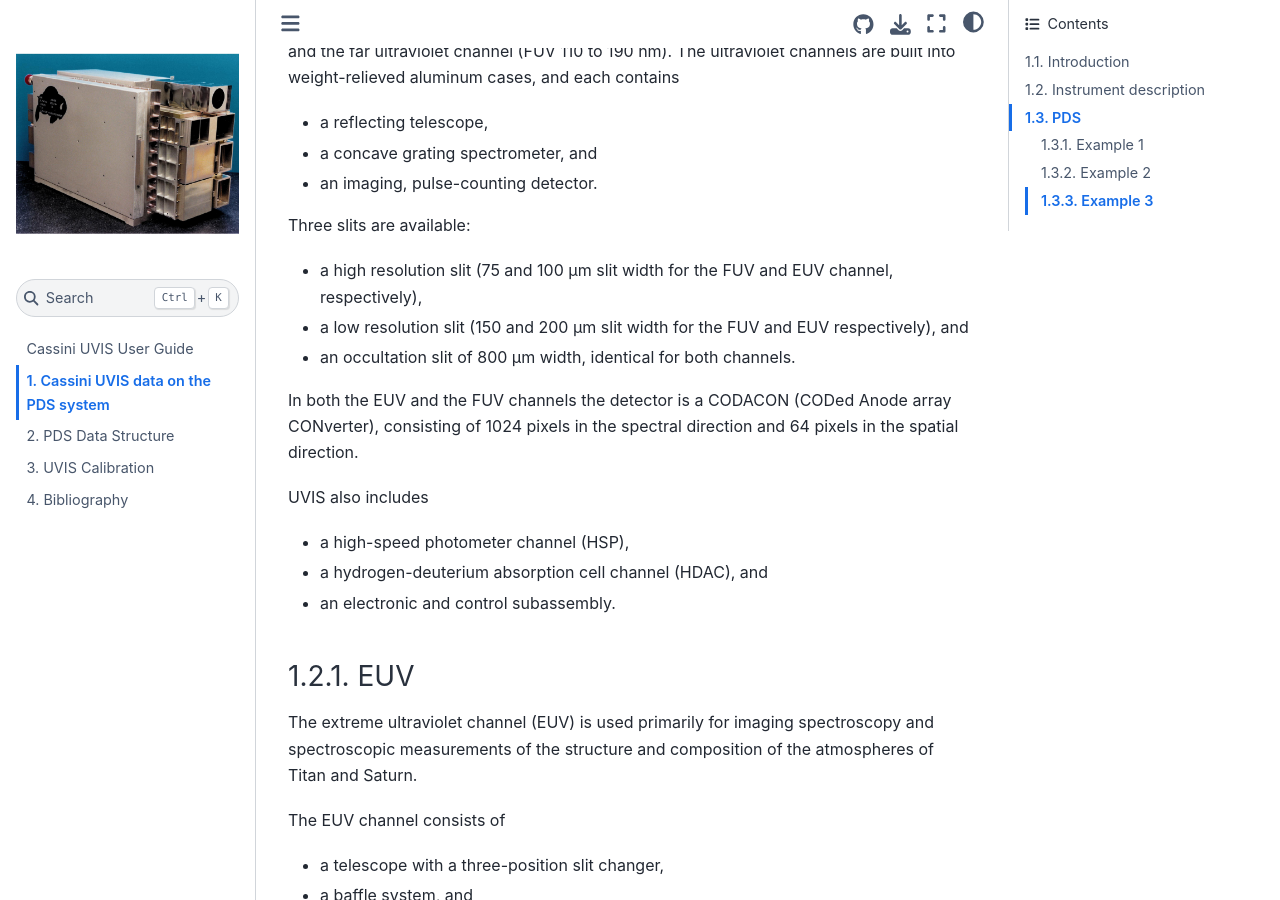
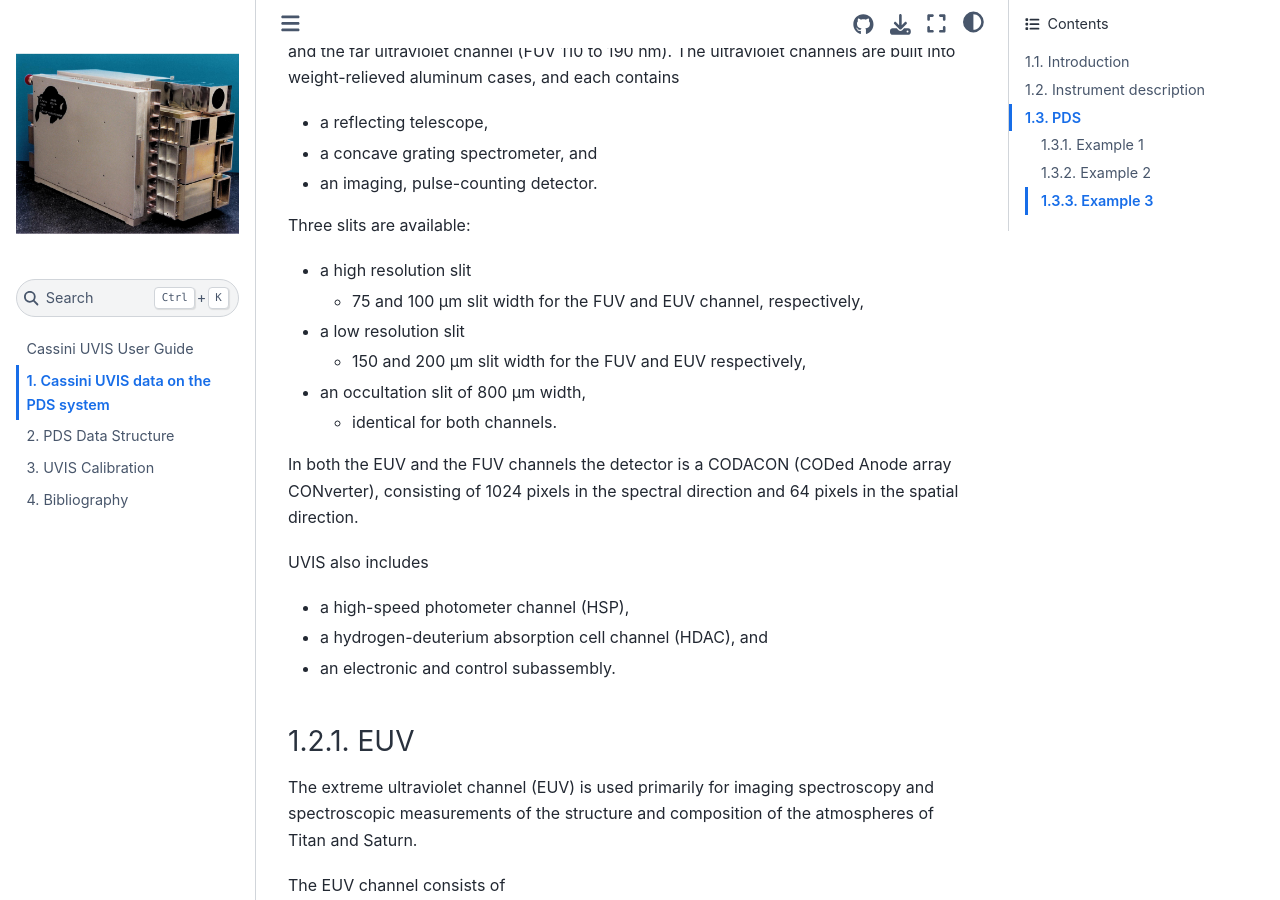
Before and after one commit to Cassini-UVIS/users_guide, a Jupyter Book: the page built from 01_uvis_on_pds.md, in a window 1280 px wide and 900 px high, scrolled down 1228 px. Built offline with Jupyter Book 1.0.4 settings and Sphinx 7.4.7 and the Sphinx Book theme 1.1.4, drawn with Linux system fonts in a browser that asks for light colours; cross-references to code outside the pages are shown as plain code.

Commit message:
sub-bullets on slits

```diff
--- a/01_uvis_on_pds.md
+++ b/01_uvis_on_pds.md
@@ -48,9 +48,12 @@ The ultraviolet channels are built into weight-relieved aluminum cases, and each
 
 Three slits are available:
 
-* a high resolution slit (75 and 100 μm slit width for the FUV and EUV channel, respectively),
-* a low resolution slit (150 and 200 μm slit width for the FUV and EUV respectively), and
-* an occultation slit of 800 μm width, identical for both channels.
+* a high resolution slit
+  * 75 and 100 μm slit width for the FUV and EUV channel, respectively,
+* a low resolution slit
+  * 150 and 200 μm slit width for the FUV and EUV respectively,
+* an occultation slit of 800 μm width,
+  * identical for both channels.
 
 In both the EUV and the FUV channels the detector is a CODACON (CODed Anode array CONverter), consisting of 1024 pixels in the spectral direction and 64 pixels in the spatial direction.
 
```
